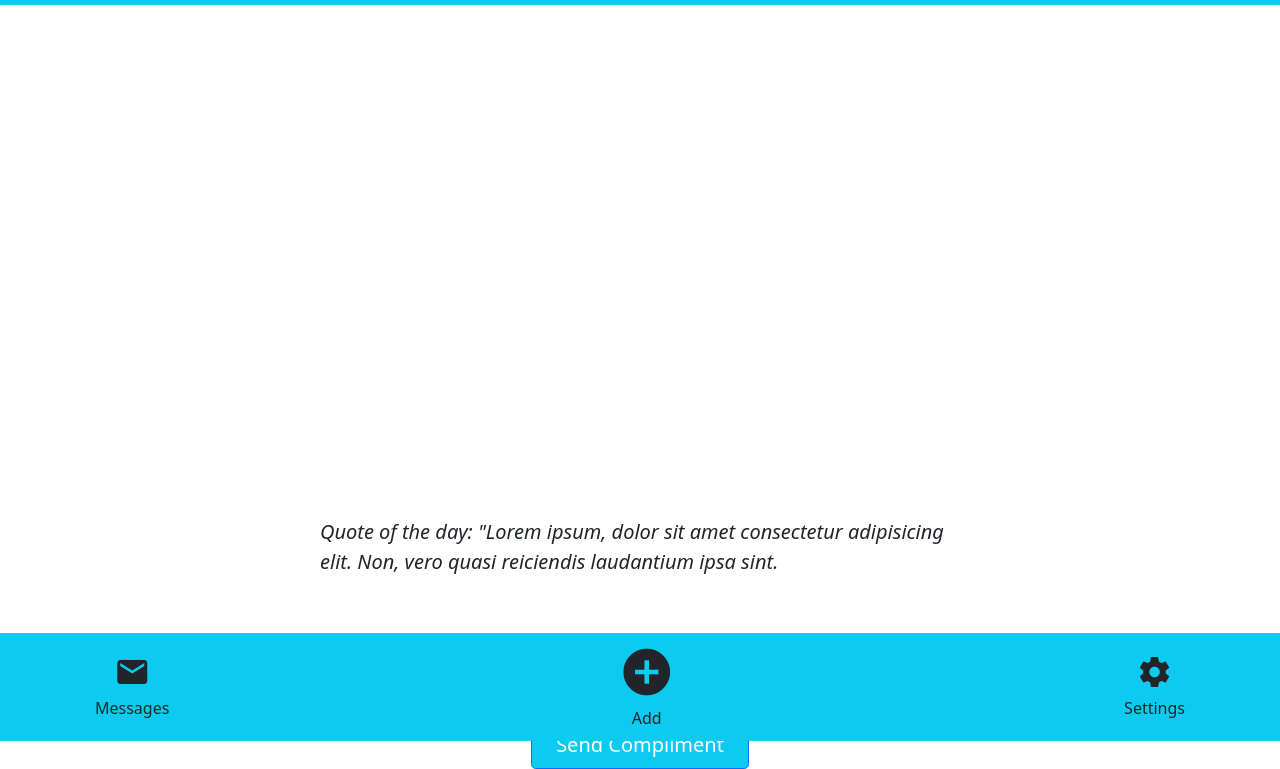
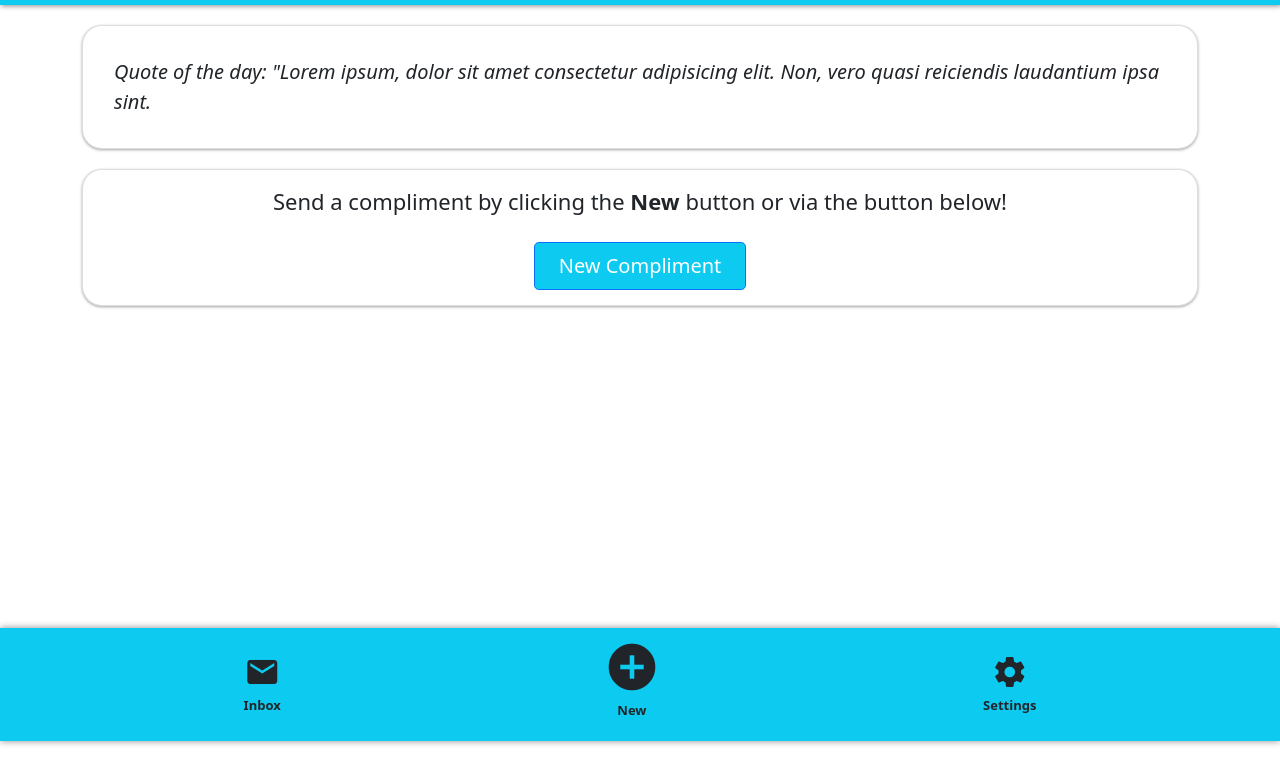
Before and after one commit to Langelozzi/1800-DTC01, a plain HTML site: page index.html in a window 1280 px wide. Shown: the part 59-828 px from the top of the page. After the commit the page ends 800 px from the top, so only its background shows below. Drawn offline with nearby package versions, Linux system fonts and the light colour scheme.

Commit message:
update homepage content + navbar shadows

```diff
--- a/index.html
+++ b/index.html
@@ -34,7 +34,7 @@
     <!------------------------------>
 
     <!--Top Navbar-->
-    <nav class="navbar navbar-expand-lg navbar-light bg-info">
+    <nav id="top-nav" class="navbar navbar-expand-lg navbar-light bg-info">
         <div class="container-fluid">
             <a class="navbar-brand" href="#">
                 <img src="https://i.pinimg.com/originals/cb/7d/48/cb7d48c589412612f5fd4a554e36a325.png" height="36">
@@ -47,37 +47,43 @@
 
 
     <!--Homepage Content-->
-    <header style="padding-top:40%"></header>
+    <!-- <header style="padding-top:40%"></header> -->
 
-    <div class="col-lg-6 mx-auto">
-
-        <p class="lead mb-4">
+    <div class="container">
+        <div class="card home-card">
+            <div class="card-body">
+                <p class="lead">
                     <i>
                         <b>Quote of the day:</b>
-                "Lorem ipsum, dolor sit amet consectetur adipisicing elit. Non, vero quasi reiciendis laudantium ipsa
+                        "Lorem ipsum, dolor sit amet consectetur adipisicing elit. Non, vero quasi reiciendis
+                        laudantium
+                        ipsa
                         sint.
                     </i>
-            <br><br>
                 </p>
+            </div>
+        </div>
+        <div class="card home-card">
             <p class="lead mb-4" style="text-align:center">
-            <b style="font-size:120%">Send a compliment by clicking the button below!</b>
-            <br><br>
+                <b style="font-size:110%">Send a compliment by clicking the <b> New </b> button or via the
+                    button below!</b>
             </p>
             <div class="d-grid gap-2 d-sm-flex justify-content-sm-center">
-            <button type="button" class="btn btn-primary btn-lg px-4 gap-3 bg-info">Send Compliment</button>
+                <button type="button" class="btn btn-primary btn-lg px-4 gap-3 bg-info">New Compliment</button>
+            </div>
         </div>
     </div>
 
     <!-- Sticky Bottom Nav -->
-    <div class="navbar justify-content-around fixed-bottom py-1 bg-info">
-        <div class="container text-center">
+    <div id="bottom-nav" class="navbar fixed-bottom py-1 bg-info">
+        <div class="container justify-content-around text-center">
             <button class="btn">
                 <i class="material-icons md-36">email</i>
-                <label class="icon-button-label">Messages</label>
+                <label class="icon-button-label">Inbox</label>
             </button>
-            <button class="btn">
+            <button id="add-btn" class="btn">
                 <i class="material-icons md-56">add_circle</i>
-                <label class="icon-button-label">Add</label>
+                <label class="icon-button-label">New</label>
             </button>
             <button class="btn">
                 <i class="material-icons md-36">settings</i>
--- a/styles/style.css
+++ b/styles/style.css
@@ -12,4 +12,30 @@
 
 .icon-button-label {
     display: block;
+    font-size: small;
+    font-weight: bold;
+    margin: 0px;
 }
+
+.home-card {
+    margin-top: 20px;
+    box-shadow: 0px 1px 3px rgb(165, 164, 164);
+    padding: 15px;
+    border-radius: 20px;
+}
+
+#add-btn {
+    margin-bottom: 10px;
+}
+
+#bottom-nav {
+    box-shadow: 0px 0px 7px rgb(139, 139, 139);
+}
+
+#top-nav {
+    box-shadow: 1px 1px 5px rgb(139, 139, 139);
+}
+
+p.lead {
+    margin-bottom: 0px;
+}
```
Lines whose indentation alone changed are shown as unchanged.
